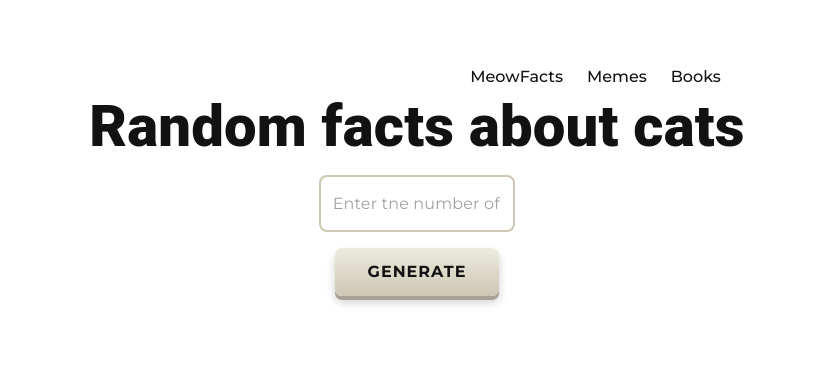
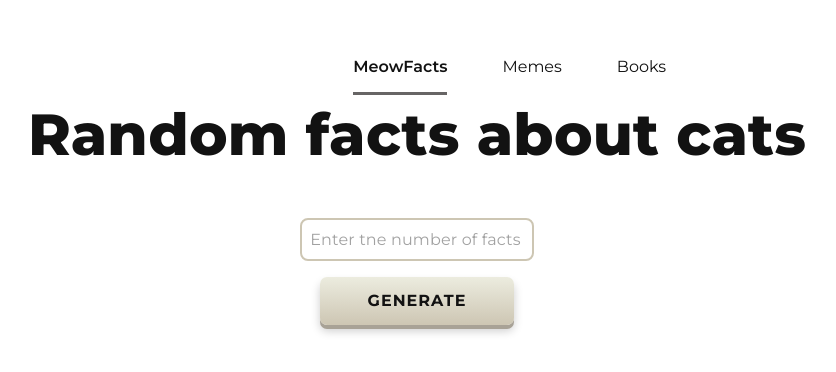
Before and after one commit to AnastasiaPishaeva/second-react-app-with-api, a React (Vite) app: page / in a window 1280 px wide. Shown: the part 220-592 px from the top of the page, without its empty margins (223-1059 px from the left). Built offline with nearby package versions, Linux system fonts and the light colour scheme; no server answers.

Commit message:
feat: add animation to header

```diff
--- a/src/App.css
+++ b/src/App.css
@@ -1,7 +1,5 @@
 #root {
   max-width: 1280px;
   margin: 0 auto;
-  padding: 2rem;
   text-align: center;
-  font-family: 'Montserrat', sans-serif;
 }
--- a/src/components/header.tsx
+++ b/src/components/header.tsx
@@ -1,24 +1,57 @@
-import { Link } from "react-router-dom";
+import { Link, useLocation} from "react-router-dom";
+import { styled } from '@mui/material/styles';
+
+const StyledHeader = styled("header")`
+  background-color: white;
+  display: flex;
+  justify-content : flex-end;
+  padding: 20px;
+  @media (max-width: 900px) {
+    justify-content: center;
+  }
+`;
+
+const StyledNav = styled("nav")`
+  display: flex;
+  padding: 0 120px;
+  @media (max-width: 900px) {
+    padding: 0 60px;
+  }
+`;
+
+const StyledLink = styled(Link, {
+  shouldForwardProp: (prop) => prop !== "isActive",
+})<{ isActive?: boolean }>(( {isActive} ) => ({
+  position: "relative",
+  color: "#121212",
+  fontFamily: "'Montserrat', sans-serif",
+  display: "flex",
+  textDecoration: "none",
+  fontWeight: isActive ? "600" : "400",
+
+  "&::after": {
+    content: '""',
+    position: "absolute",
+    left: isActive ? "0" : "50%",
+    bottom: "-1em",
+    width: isActive ? "100%" : "0",
+    height: "3px",
+    background: "#676565ff",
+    transition: "width 0.5s ease, left 0.5s ease",
+  }
+}));
 
 const Header = () => {
+  const location = useLocation();
+  const currentPath = location.pathname.split("/")[1] || "";;
   return (
-    <header style = {{backgroundColor: "white",
-        marginBottom : 3,
-        display: "flex",
-        justifyContent : "flex-end"}}>
-
-      <nav style = {{display: "flex"}}>
-        <Link style = {{marginRight: 24, textDecoration: "none",
-            color: "#121212"
-         }} to="/">MeowFacts</Link>
-        <Link  style = {{marginRight: 24, textDecoration: "none",
-            color: "#121212"
-          }} to="/memes">Memes</Link>
-        <Link  style = {{marginRight: 24, textDecoration: "none",
-          color: "#121212"
-        }} to="/books">Books</Link>
-      </nav>
-    </header>
+    <StyledHeader >
+      <StyledNav>
+        <StyledLink style = {{marginRight: 55}} to="/" isActive={currentPath === ""}>MeowFacts</StyledLink>
+        <StyledLink  style = {{marginRight: 55}} to="/memes" isActive={currentPath === "memes"}>Memes</StyledLink>
+        <StyledLink to="/books" isActive={currentPath === "books"}>Books</StyledLink>
+      </StyledNav>
+    </StyledHeader>
   );
 };
 
--- a/src/pages/meowFacts.tsx
+++ b/src/pages/meowFacts.tsx
@@ -8,60 +8,27 @@ import { styled } from '@mui/material/styles';
 
 const Title = styled(Typography)`
   margin-top: 0;
+  margin-bottom: 48px;
   font-size: 58px;
   font-weight: 800;
   line-height: normal;
   letter-spacing: 0.2px;
   color: #121212;
-
-  @media (max-width: 900px) {
-  main {
-    padding: 0 60px;
-  }
-  footer {
-    padding-left: 60px;
-  }
-  nav ul {
-    gap: 45px;
-    padding: 0 60px;
-    justify-content: center;
-  }
-}
-
+  font-family: 'Montserrat', sans-serif;
 @media(max-width: 805px){
-  h1 {
     font-size: 50px;
   }
 
-  h2 {
-    font-size: 32px;
-  }
-}
-
 @media (max-width: 600px) {
-  main {
-    padding: 0 30px;
-  }
-  footer {
-    padding-left: 30px;
-  }
-  nav ul {
-    gap: 35px;
-    padding: 0 30px;
-  }
-  h1 {
     font-size: 35px;
   }
-}
 `;
 
 const NumberField = styled(TextField)`
   width: 30%;
-  margin-top: 16px;
 
-  /* корневой контейнер инпута */
   & .MuiOutlinedInput-root {
-    font-family: 'Montserrat';
+    font-family: 'Montserrat', sans-serif;
     font-size: 16px;
 
     & fieldset {
@@ -80,11 +47,12 @@ const NumberField = styled(TextField)`
 
     & input {
       font-size: 16px;
+      padding: 10px 10px;
     }
   }
 
     @media (max-width: 1000px) {
-            width: 45%;
+        width: 45%;
     }
     @media (max-width: 750px) {
         width: 60%;
@@ -104,7 +72,7 @@ const CustomButton = styled(Button)`
   border: none;
   border-radius: 7px;
   cursor: pointer;
-  font-family: inherit;
+  font-family: 'Montserrat', sans-serif;
   width: 25%;
   text-transform: uppercase;
   letter-spacing: 1px;
```
